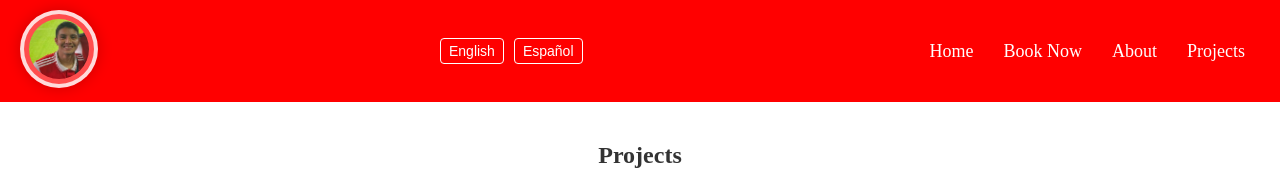
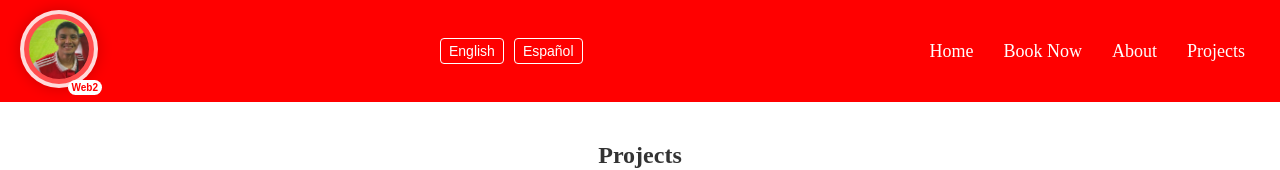
Before and after one commit to Juangunner4/juangunner4, a React (Create React App) app: page /projects in a window 1280 px wide. Shown: the top 170 px of the page. Built offline with nearby package versions, Linux system fonts and the light colour scheme.

Commit message:
Add profile tag bubble and fix hero width

```diff
--- a/src/components/Navbar.js
+++ b/src/components/Navbar.js
@@ -29,12 +29,15 @@ const Navbar = () => {
           aria-label={t('navbar.profile')}
           style={{ background: 'none', border: 'none', padding: 0, cursor: 'pointer' }}
         >
+          <div className="pfp-wrapper">
             <img
               src={currentImage}
               alt={t('navbar.profile')}
               className="navbar-pfp"
               draggable="false"
             />
+            <span className="pfp-tag">{isWeb3 ? t('navbar.web3') : t('navbar.web2')}</span>
+          </div>
         </button>
       </div>
 
--- a/src/locales/en.js
+++ b/src/locales/en.js
@@ -5,7 +5,10 @@ const en = {
       about: 'About',
       projects: 'Projects',
       langEn: 'English',
-    langEs: 'Español'
+      langEs: 'Español',
+      profile: 'Profile',
+      web2: 'Web2',
+      web3: 'Web3'
     },
   hero: {
     welcome: 'Welcome',
--- a/src/locales/es.js
+++ b/src/locales/es.js
@@ -5,7 +5,10 @@ const es = {
       about: 'Acerca de',
       projects: 'Proyectos',
       langEn: 'English',
-    langEs: 'Español'
+      langEs: 'Español',
+      profile: 'Perfil',
+      web2: 'Web2',
+      web3: 'Web3'
     },
   hero: {
     welcome: 'Bienvenido',
--- a/src/styles/Hero.css
+++ b/src/styles/Hero.css
@@ -3,6 +3,7 @@
   padding: 64px 0;
   background-color: #ff0000;
   color: #ffffff;
+  width: 100%;
 }
 
 .hero-title {
@@ -55,7 +56,7 @@
   transition: background-color 0.3s ease, color 0.3s ease;
 }
 
-.project-button:hover {
-  background-color: #ff0000 !important;
-  color: #ffffff !important;
-}
+  .project-button:hover {
+    background-color: #ff0000 !important;
+    color: #ffffff !important;
+  }
--- a/src/styles/Navbar.css
+++ b/src/styles/Navbar.css
@@ -9,7 +9,7 @@
     z-index: 1000;
 }
 
-.navbar-left img {
+.navbar-pfp {
     width: 60px;
     height: 60px;
     border-radius: 50%;
@@ -21,9 +21,26 @@
     transition: transform 0.3s ease, box-shadow 0.3s ease;
 }
 
-.navbar-left img:hover {
+.navbar-pfp:hover {
     transform: scale(1.1);
     box-shadow: 0px 0px 20px rgba(0, 0, 0, 0.4);
+}
+
+.pfp-wrapper {
+    position: relative;
+    display: inline-block;
+}
+
+.pfp-tag {
+    position: absolute;
+    bottom: -4px;
+    right: -4px;
+    background-color: #ffffff;
+    color: #ff0000;
+    border-radius: 12px;
+    padding: 2px 4px;
+    font-size: 10px;
+    font-weight: bold;
 }
 
 .navbar-right {
```
Also changed, not shown: 1 other file (tests, documents, lock files or other folders). Lines whose indentation alone changed are shown as unchanged.
